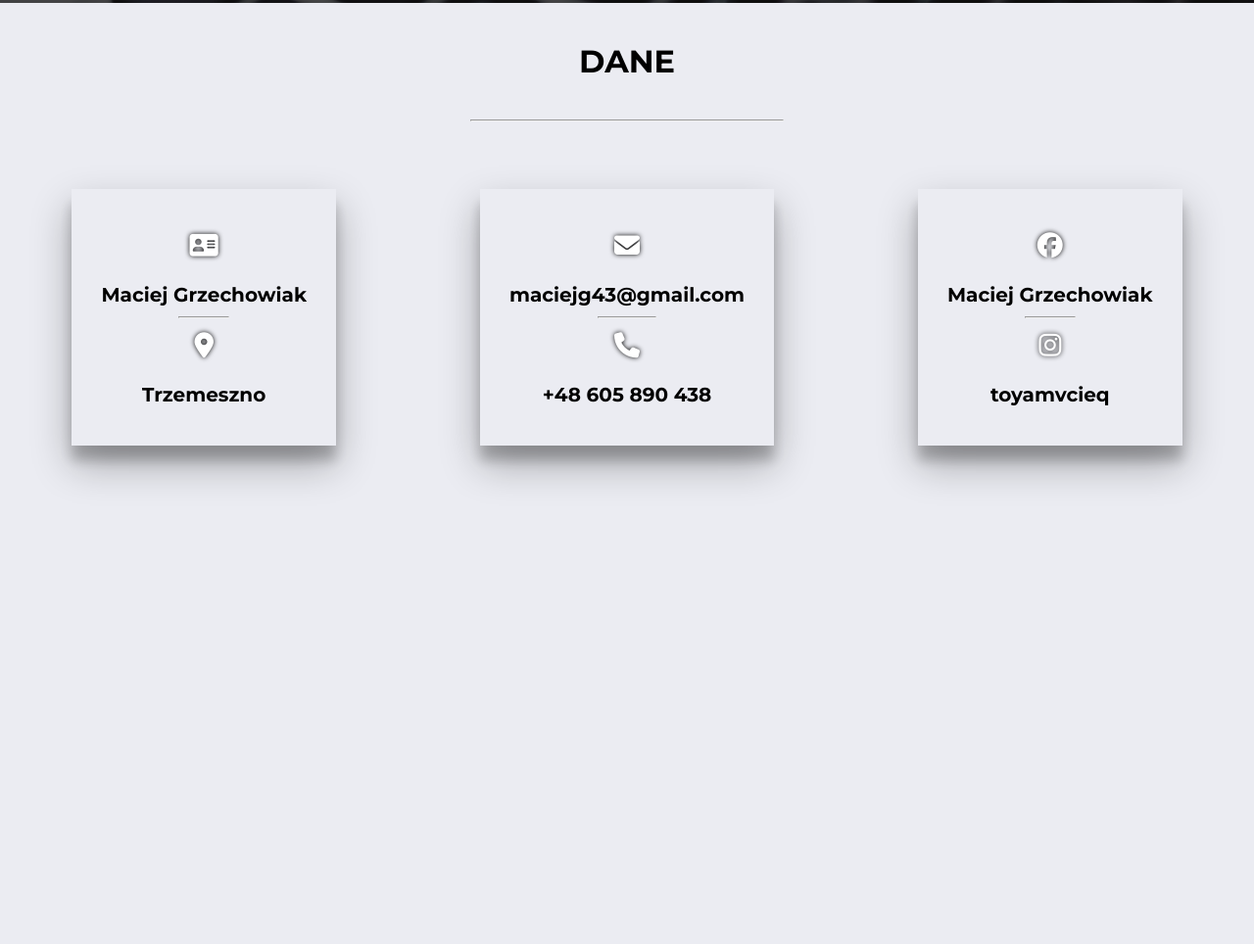
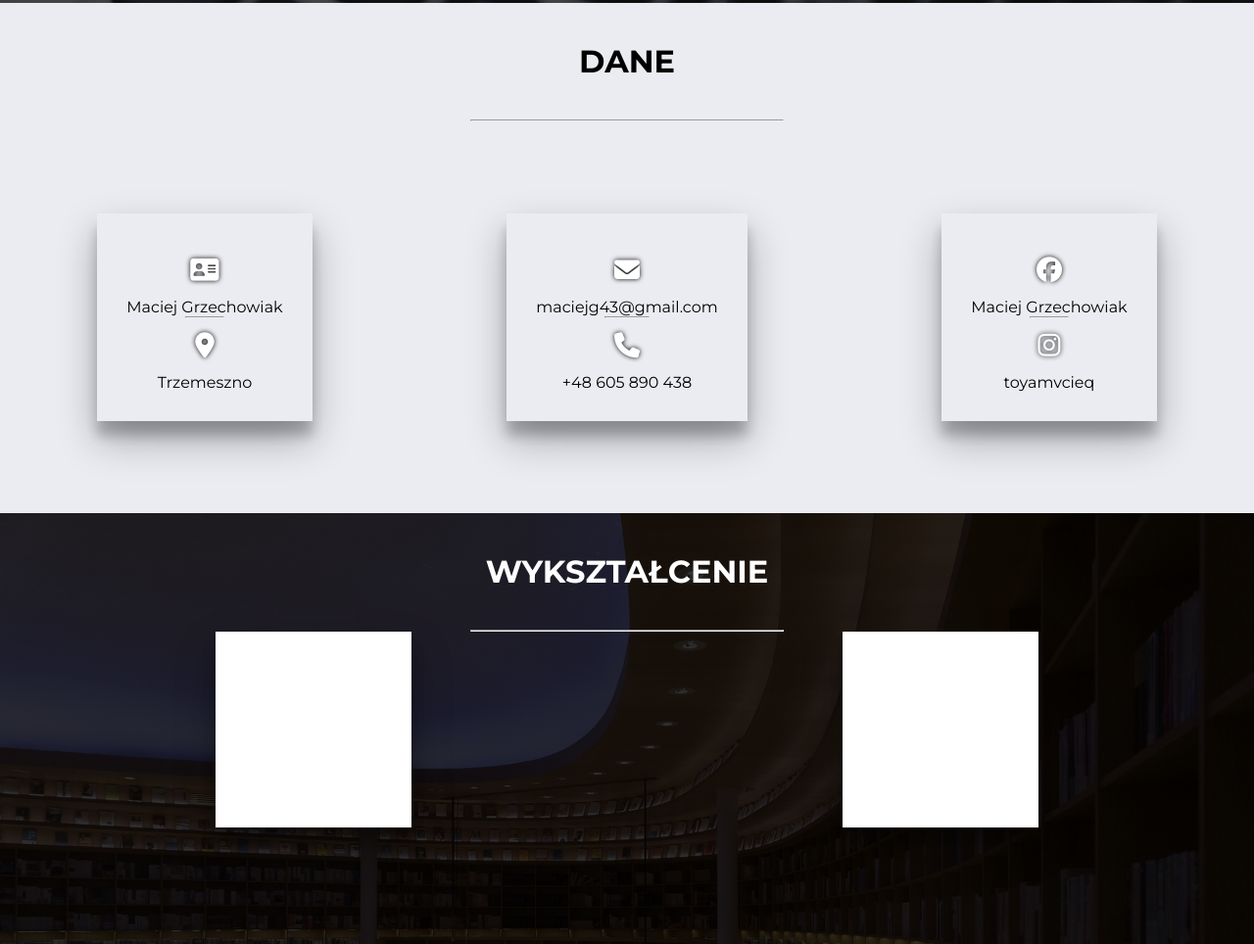
Before and after one commit to tit-maciejg/cv-page, a plain HTML site: page index.html in a window 1280 px wide. Shown: the part 797-1761 px from the top of the page at 98% size. Before the commit the page ends 1321 px from the top, so only its background shows below. Drawn offline with Linux system fonts and the light colour scheme.

Commit message:
new repo

```diff
--- a/index.html
+++ b/index.html
@@ -20,13 +20,13 @@
     <nav>
         <a href="#home" class="navname">maciej grzechowiak</a>
         <a class="navitems border nav-info" href="#info">Dane</a>
-        <a class="navitems border nav-education" href="#">Wykształcenie</a>
+        <a class="navitems border nav-education" href="#education">Wykształcenie</a>
         <a class="navitems border nav-work-experience" href="#">Doświadczenie zawodowe</a>
         <a class="navitems border nav-aboutme" href="#">O mnie</a>
     </nav>
 
     <header id="home">
-        <div data- class="hero-img">
+        <div class="hero-img">
             <div class="hero-shadow"></div>
             <div class="hero-text">
                 <h1 class="tracking-in-expand-h1">witam na mojej stronie cv</h1>
@@ -37,11 +37,11 @@
     </header>
 
     <main>
+        <section class="info" id="info">
             <h1>dane</h1>
             <hr>
-        <section class="info" id="info">
-
-            <div class="info-box personal">
+            <div class="info-area">
+                <div class="info-box">
                     <i class="fa-solid fa-address-card"></i>
                     <p class="head">Maciej Grzechowiak</p>
                     <hr>
@@ -49,7 +49,7 @@
                     <p class="head">Trzemeszno</p>
                 </div>
 
-            <div class="info-box contact">
+                <div class="info-box">
                     <i class="fa-solid fa-envelope"></i>
                     <a href="mailto:maciejg43@gmail.com">
                         <p class="head">maciejg43@gmail.com</p>
@@ -61,7 +61,7 @@
                     </a>
                 </div>
 
-            <div class="info-box socialmedia">
+                <div class="info-box">
                     <i class="fa-brands fa-facebook"></i>
                     <a href="https://www.facebook.com/toyamvcieq" target="_blank">
                         <p class="head">Maciej Grzechowiak</p>
@@ -72,8 +72,26 @@
                         <p class="head">toyamvcieq</p>
                     </a>
                 </div>
+            </div>
 
             </div>
+        </section>
+        <section class="education" id="education">
+            <div class="education-info">
+                <h1>wykształcenie</h1>
+                <hr>
+                <div class="education-shadow"></div>
+                <div class="education-boxes">
+                    <div class="edu-box info-box-edu">
+                        <div class="box-text"></div>
+                    </div>
+                    <div class="edu-box info-box-edu2">
+                        <div class="box-text"></div>
+                    </div>
+
+                </div>
+            </div>
+
         </section>
     </main>
 </body>
--- a/sass/style.scss
+++ b/sass/style.scss
@@ -137,13 +137,14 @@ main {
 	h1 {
 		text-align: center;
 		text-transform: uppercase;
-		margin: 40px;
+		padding: 40px;
+		font-size: 32px;
 	}
 	hr {
 		width: 25%;
 		margin: 0 auto;
 	}
-	.info {
+	.info-area {
 		display: flex;
 		align-items: flex-start;
 		align-content: center;
@@ -151,7 +152,8 @@ main {
 		flex-wrap: wrap;
 		width: 100%;
 		height: 50vh;
-
+	}
+	.info {
 		.info-box {
 			position: relative;
 			flex-direction: column;
@@ -171,12 +173,6 @@ main {
 			}
 			a:hover {
 				color: royalblue;
-			}
-			.head {
-				margin-top: 10px;
-				margin-bottom: 10px;
-				font-weight: bold;
-				font-size: 20px;
 			}
 			i {
 				transition: all 0.8s;
@@ -200,6 +196,51 @@ main {
 				color: royalblue;
 			}
 			color: $white;
+		}
+	}
+	.education {
+		position: relative;
+		background-size: cover;
+		background-attachment: fixed;
+		height: 55vh;
+		background-image: url('../img/books.jpg');
+		z-index: 0;
+
+		h1 {
+			padding: 40px;
+			margin: 0 auto;
+			text-align: center;
+			color: $white;
+		}
+		.education-info {
+			.education-shadow {
+				position: absolute;
+				top: 0;
+				width: 100%;
+				height: 100%;
+				background-color: rgba(0, 0, 0, 0.8);
+				z-index: -5;
+			}
+			.education-boxes {
+				display: flex;
+				.edu-box {
+					position: relative;
+					flex-direction: column;
+					justify-content: space-around;
+					align-items: center;
+					text-align: center;
+					flex-wrap: wrap;
+					transition: all 0.8s;
+					margin: 0 auto;
+					padding: 30px;
+					width: 25vh;
+					height: 25vh;
+					top: 50%;
+					background-color: #fff;
+					box-shadow: rgba(0, 0, 0, 0.3) 0px 19px 38px,
+						rgba(0, 0, 0, 0.22) 0px 15px 12px;
+				}
+			}
 		}
 	}
 }
```
Also changed, not shown: css/style.css, img/books.jpg (added), 1 other file. Lines whose indentation alone changed are shown as unchanged.
